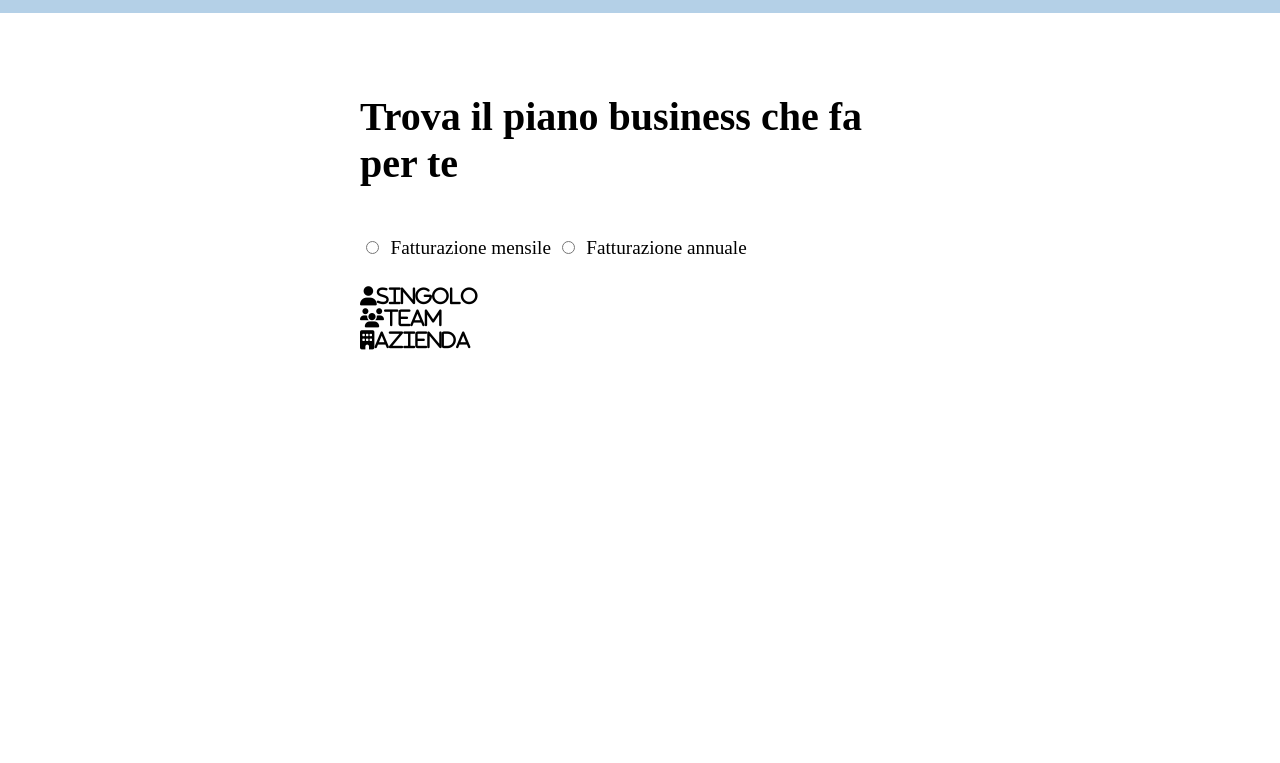
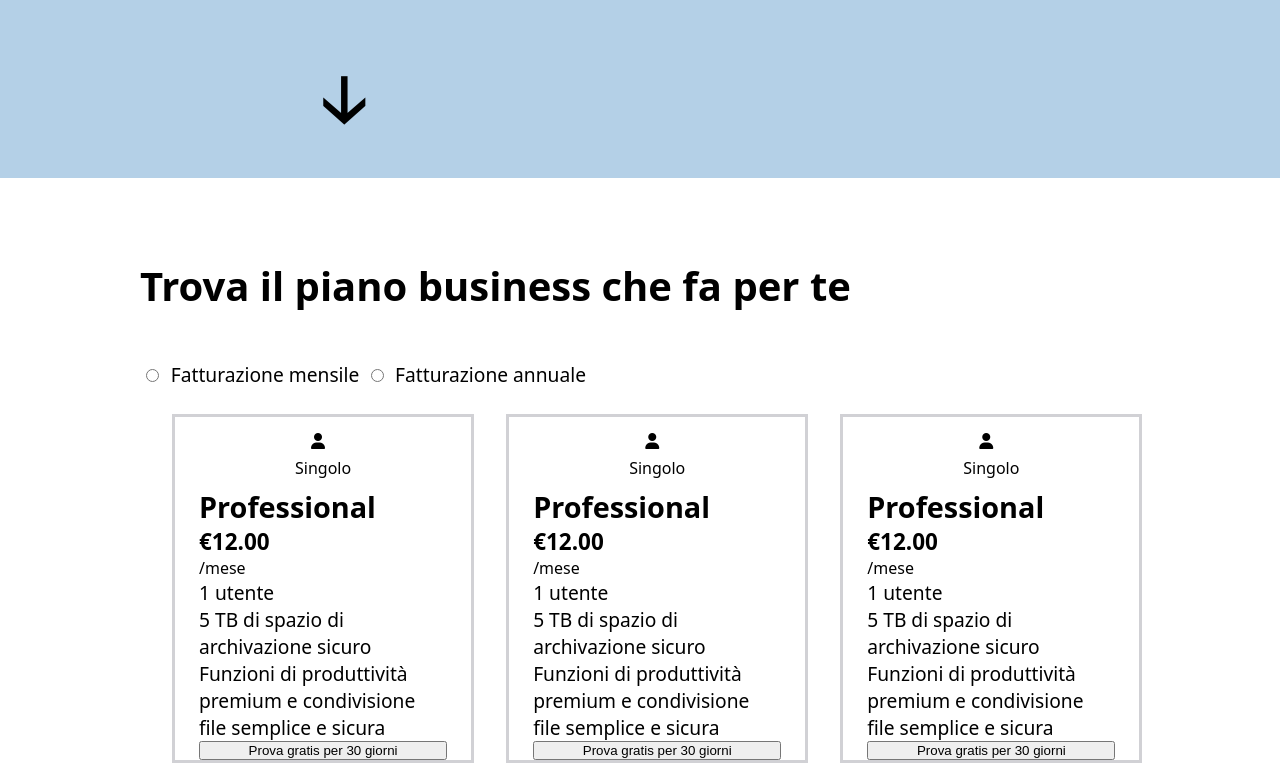
Before and after one commit to ValerioL96/htmlcss-dropbox, a plain HTML site: page index.html in a window 1280 px wide. Shown: the part 1126-1889 px from the top of the page. Before the commit the page ends 1478 px from the top, so only its background shows below. Drawn offline with nearby package versions, Linux system fonts and the light colour scheme.

Commit message:
added column main

```diff
--- a/CSS/style.css
+++ b/CSS/style.css
@@ -9,6 +9,7 @@
 
 body{
     height:100vh;
+    font-family:system-ui, -apple-system, BlinkMacSystemFont, 'Segoe UI', Roboto, Oxygen, Ubuntu, Cantarell, 'Open Sans', 'Helvetica Neue', sans-serif;
     font-size: 1.2rem;
 }
 
@@ -78,7 +79,9 @@ section.jumbotron h2{
 
 
 div.container{
-    margin: 5rem 22.5rem;
+ width: 1000px;
+ margin:0 auto;
+ padding-top: 5rem;
 }
 
 div.container h1{
@@ -90,9 +93,37 @@ div.container .fatturazione{
     margin: .4rem;
     margin-bottom: 2rem;
     background-color:hsl(217.88deg 100% 50%);
-    border: solid hsl(240deg 4.55% 82.75%;
+    border: solid hsl(240deg 4.55% 82.75%);
 }
 
-div.conatiner div.offers i{
-    justify-content: space-around;
+div.offers{
+ justify-content: space-around;
 }
+
+div.container div.suboffers{
+    padding: .5rem 6rem;
+
+}
+
+div.container div.offers i{
+   vertical-align: middle;
+     padding-left: 1rem;
+     font-size: 1rem;
+
+}
+
+div.container div.offers p{
+    vertical-align: middle;
+    display: inline-block;
+    font-size: 1rem;
+
+}
+
+div.container div.offers article{
+    flex-direction: column;
+    border: solid  hsl(240deg 4.55% 82.75%);
+    width: calc((100% /3)-1rem);
+    margin-left: 2rem;
+    padding: 0 1.5rem;
+
+}
--- a/index.html
+++ b/index.html
@@ -12,6 +12,10 @@
     <!--Fontawesome-->
 
     <link rel="stylesheet" href="https://cdnjs.cloudflare.com/ajax/libs/font-awesome/6.5.2/css/all.min.css" integrity="sha512-SnH5WK+bZxgPHs44uWIX+LLJAJ9/2PkPKZ5QiAj6Ta86w+fsb2TkcmfRyVX3pBnMFcV7oQPJkl9QevSCWr3W6A==" crossorigin="anonymous" referrerpolicy="no-referrer" />
+
+    <link rel="preconnect" href="https://fonts.googleapis.com">
+    <link rel="preconnect" href="https://fonts.gstatic.com" crossorigin>
+    <link href="https://fonts.googleapis.com/css2?family=Open+Sans:ital,wght@0,300..800;1,300..800&display=swap" rel="stylesheet">
 
 </head>
 <body>
@@ -68,23 +72,95 @@
                 <label for="fat-annuale">Fatturazione annuale</label>
 
 
-                <div class="offers">
+                <div class="offers flex">
 
-                    <i class="fa-solid fa-user">Singolo</i>
 
-                    <article class="Professional">
+
+                    <article class="professional flex">
+
+                        <div class="suboffers">
+
+                            <i class="fa-solid fa-user"></i>
+                            <p>Singolo</p>
+
+                        </div>
+
+                        <h2>Professional</h2>
+                        <h3>&euro;12.00</h3>
+                        <p>/mese</p>
+                            <ul>
+                                <li>
+                                    1 utente
+                                </li>
+                                <li>
+                                    5 TB di spazio di archivazione sicuro
+                                </li>
+                                <li>
+                                    Funzioni di produttività premium e condivisione file semplice e sicura
+                                </li>
+                            </ul>
+
+                        <input type="button" value="Prova gratis per 30 giorni">
 
                     </article>
 
-                    <i class="fa-solid fa-users">Team</i>
+                    <article class="professional flex">
 
-                    <article class="Advanced"></article>
+                        <div class="suboffers">
 
-                    <i class="fa-solid fa-building">Azienda</i>
+                            <i class="fa-solid fa-user"></i>
+                            <p>Singolo</p>
+
+                        </div>
+
+                        <h2>Professional</h2>
+                        <h3>&euro;12.00</h3>
+                        <p>/mese</p>
+                            <ul>
+                                <li>
+                                    1 utente
+                                </li>
+                                <li>
+                                    5 TB di spazio di archivazione sicuro
+                                </li>
+                                <li>
+                                    Funzioni di produttività premium e condivisione file semplice e sicura
+                                </li>
+                            </ul>
+
+                        <input type="button" value="Prova gratis per 30 giorni">
+
+                    </article>
+
+                    <article class="professional flex">
+
+                        <div class="suboffers">
+
+                            <i class="fa-solid fa-user"></i>
+                            <p>Singolo</p>
+
+                        </div>
+
+                        <h2>Professional</h2>
+                        <h3>&euro;12.00</h3>
+                        <p>/mese</p>
+                            <ul>
+                                <li>
+                                    1 utente
+                                </li>
+                                <li>
+                                    5 TB di spazio di archivazione sicuro
+                                </li>
+                                <li>
+                                    Funzioni di produttività premium e condivisione file semplice e sicura
+                                </li>
+                            </ul>
+
+                        <input type="button" value="Prova gratis per 30 giorni">
+
+                    </article>
 
 
-
-                    <article class="Enterprice"></article>
                 </div>
 
             </section>
```
